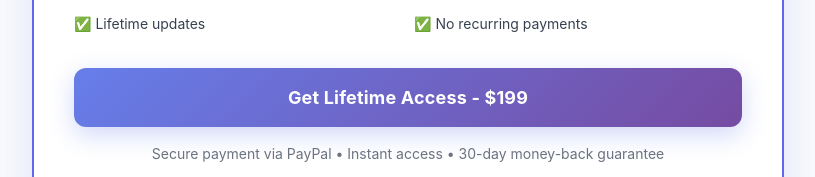
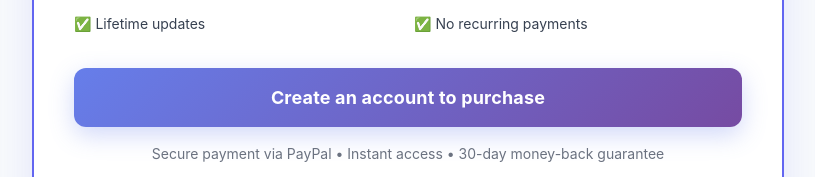
Before and after one commit to deepesh75/zyync-project-management, a Next.js app: page /pricing/lifetime in a window 1280 px wide. Shown: the part 953-1130 px from the top of the page, without its empty margins (232-1047 px from the left). Built offline with nearby package versions, Linux system fonts and the light colour scheme; no server answers.

Commit message:
Add hosted PayPal Buy Now button for lifetime plan (up to 10 users); require signup before purchase

```diff
--- a/src/pages/pricing/lifetime.tsx
+++ b/src/pages/pricing/lifetime.tsx
@@ -143,9 +143,9 @@ export default function LifetimePricing() {
             </div>
 
             {/* Purchase Button */}
+            {!session ? (
               <button
-              onClick={handlePurchase}
-              disabled={loading}
+                onClick={() => router.push('/auth/signup?plan=pro_lifetime')}
                 style={{
                   width: '100%',
                   padding: '16px 32px',
@@ -155,13 +155,30 @@ export default function LifetimePricing() {
                   borderRadius: 12,
                   fontSize: 18,
                   fontWeight: 700,
-                cursor: loading ? 'not-allowed' : 'pointer',
+                  cursor: 'pointer',
                   boxShadow: '0 8px 24px rgba(102, 126, 234, 0.3)',
                   transition: 'all 0.3s ease'
                 }}
               >
-              {loading ? 'Processing...' : 'Get Lifetime Access - $199'}
+                Create an account to purchase
               </button>
+            ) : (
+              <div style={{ textAlign: 'center' }}>
+                <form action="https://www.paypal.com/cgi-bin/webscr" method="post" target="_top">
+                  <input type="hidden" name="cmd" value="_s-xclick" />
+                  <input type="hidden" name="hosted_button_id" value="ULGAXDGFUDEG2" />
+                  <input type="hidden" name="currency_code" value="USD" />
+                  <input
+                    type="image"
+                    src="https://www.paypalobjects.com/en_US/i/btn/btn_buynowCC_LG.gif"
+                    name="submit"
+                    title="PayPal - The safer, easier way to pay online!"
+                    alt="Buy Now"
+                    style={{ border: 0 }}
+                  />
+                </form>
+              </div>
+            )}
 
             <p style={{ fontSize: 14, color: '#6b7280', textAlign: 'center', marginTop: 16 }}>
               Secure payment via PayPal • Instant access • 30-day money-back guarantee
```
Lines whose indentation alone changed are shown as unchanged.
